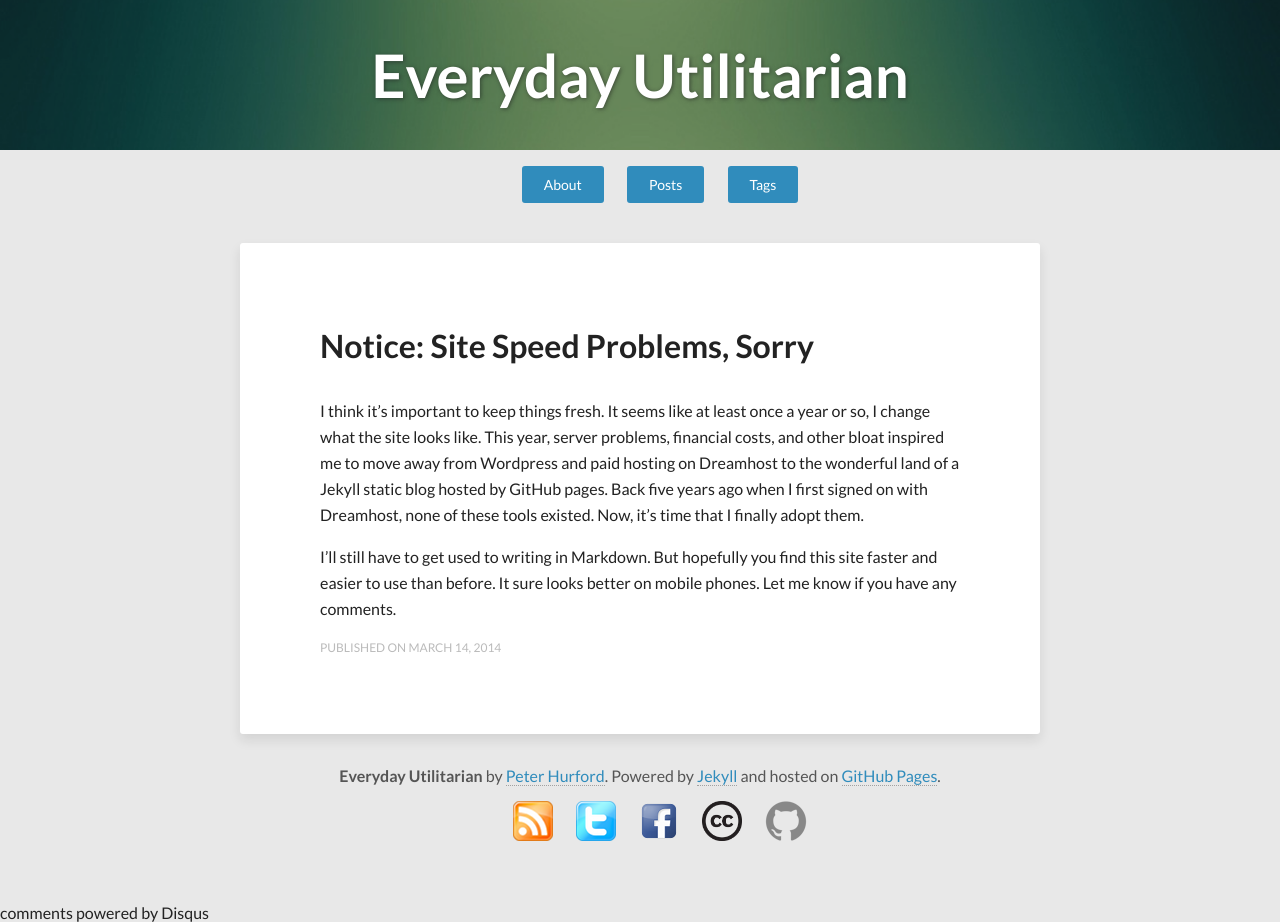
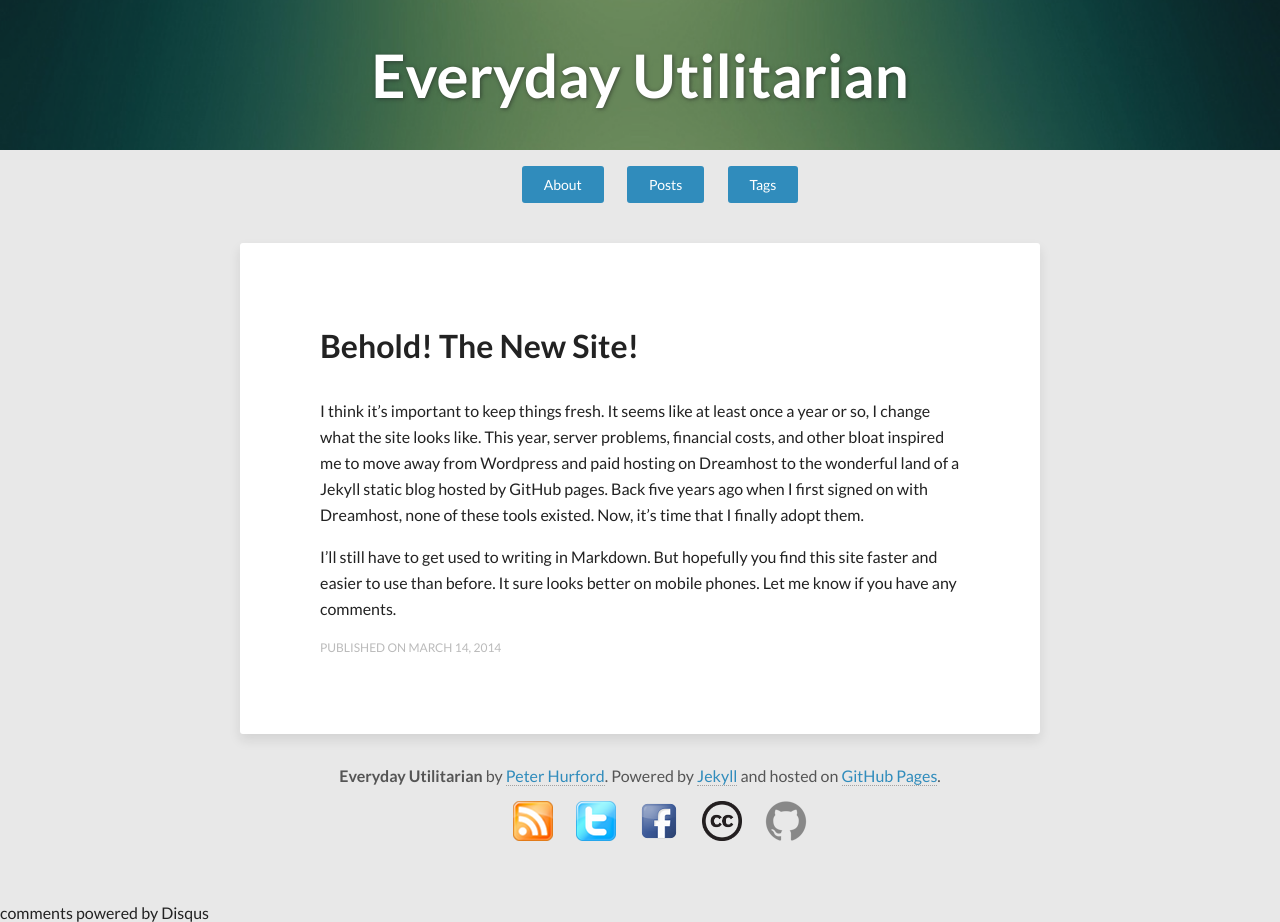
Before and after one commit to peterhurford/peterhurford.github.io, a Jekyll site: the page built from _posts/2014-03-14-behold-the-new-site.markdown, in a window 1280 px wide. Built offline with Jekyll 4.4.1, drawn with Linux system fonts in a browser that asks for light colours; comment, search, counter and statistics services are not loaded.

Commit message:
Fixed post title

```diff
--- a/_posts/2014-03-14-behold-the-new-site.markdown
+++ b/_posts/2014-03-14-behold-the-new-site.markdown
@@ -4,7 +4,7 @@
 date: 2014-03-14 09:39:00-05:00
 layout: post
 slug: behold-the-new-site
-title: 'Notice: Site Speed Problems, Sorry'
+title: 'Behold!  The New Site!'
 wordpress_id: 1293
 categories:
 - All
```
